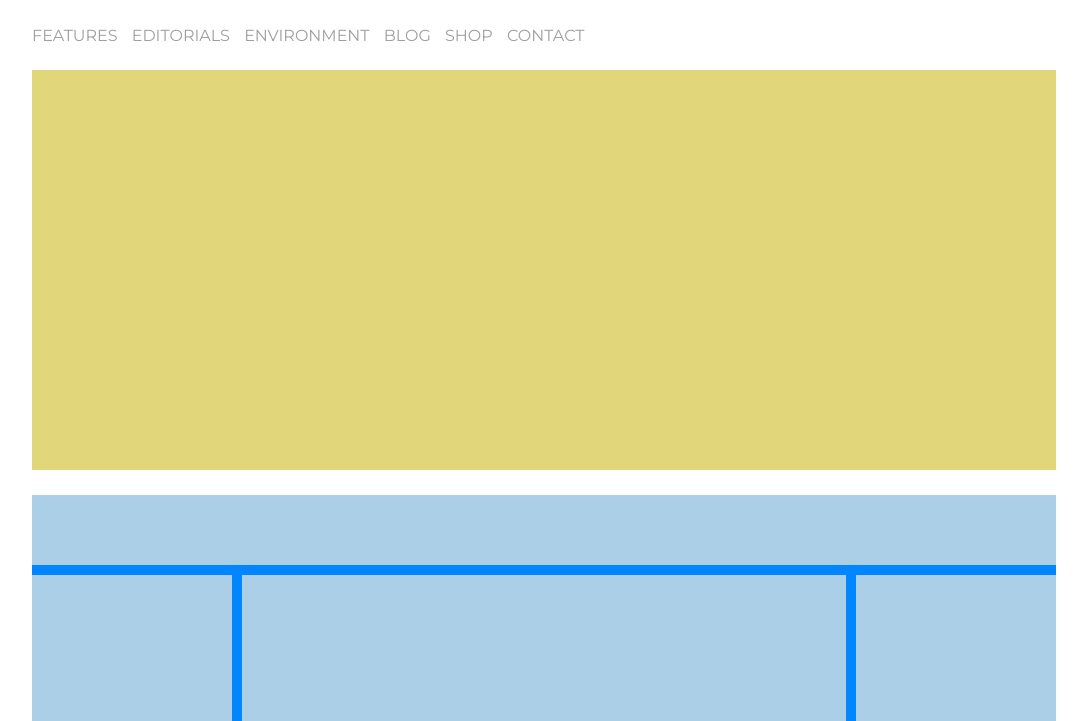
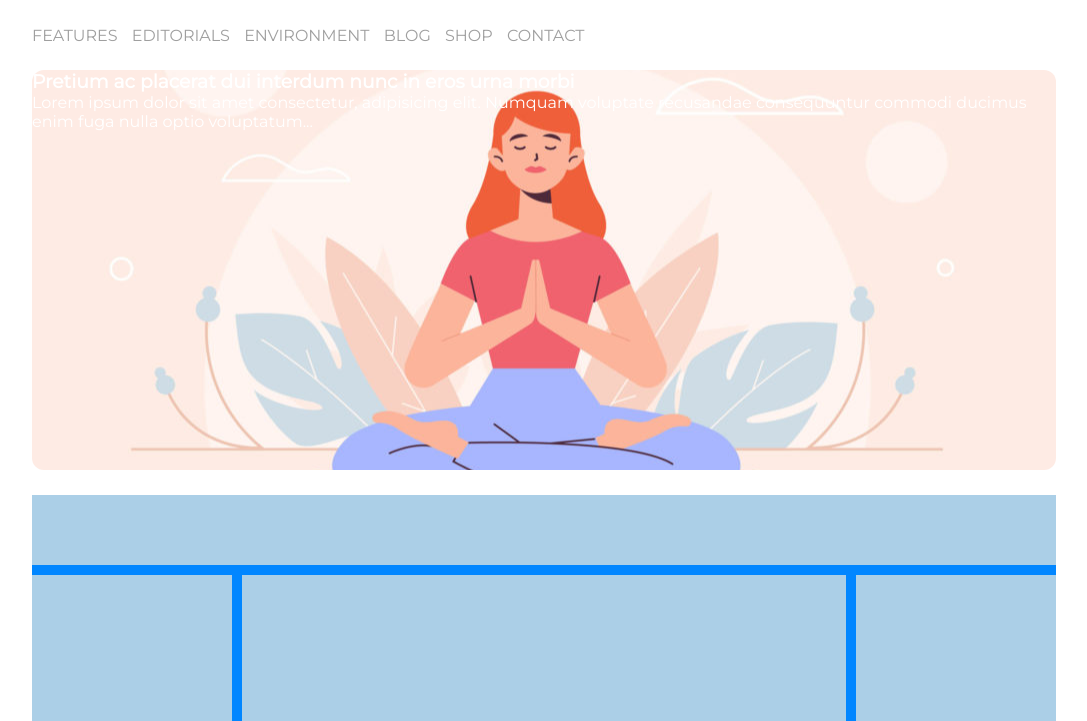
Before and after one commit to GinoGreen/htmlcss-wp, a plain HTML site: page index.html in a window 1280 px wide. Shown: the part 79-800 px from the top of the page, without its empty margins (96-1183 px from the left). Drawn offline with Linux system fonts and the light colour scheme.

Commit message:
pausa pranzo

```diff
--- a/css/style.css
+++ b/css/style.css
@@ -6,6 +6,7 @@
 
 body {
    font-family: 'Montserrat', sans-serif;
+   color: #9F9F9F;
 }
 
 .clearfix::after {
@@ -22,6 +23,16 @@ body {
 #logo {
    width: 180px;
    cursor: pointer;
+}
+
+.background-rules {
+   background-position: center;
+   background-size: cover;
+   background-color: rgba(0, 0, 0, 0.5);
+}
+
+.b-radius {
+   border-radius: 12px;
 }
 
 /* HEADER */
@@ -50,8 +61,9 @@ body {
 }
 
 header .jambotron {
-   min-height: 400px; /* da rimuovere */
-   background-color: #E1D67A;
+   min-height: 400px;
+   background-image: url('../img/banner.jpg');
+   color: #FFF;
 }
 
 /* MAIN */
--- a/index.html
+++ b/index.html
@@ -48,13 +48,23 @@
 
          </div>
 
-         <div class="jambotron"></div>
+         <div class="jambotron background-rules b-radius">
+            <h3>
+               Pretium ac placerat dui interdum nunc in eros urna morbi
+            </h3>
+            <span>
+               Lorem ipsum dolor sit amet consectetur, adipisicing elit. Numquam voluptate recusandae consequuntur commodi ducimus enim fuga nulla optio voluptatum...
+            </span>
+         </div>
 
       </header>
 
-      <main class="clearfix">
-         <div class="main-top"></div>
-         <div class="main-bottom">
+      <main>
+         <div class="main-top">
+            <h1></h1>
+            <span></span>
+         </div>
+         <div class="main-bottom clearfix">
             <div class="main-left"></div>
             <div class="main-center"></div>
             <div class="main-right"></div>
```
